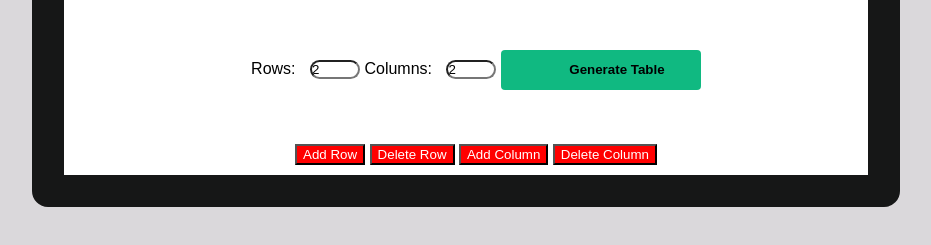
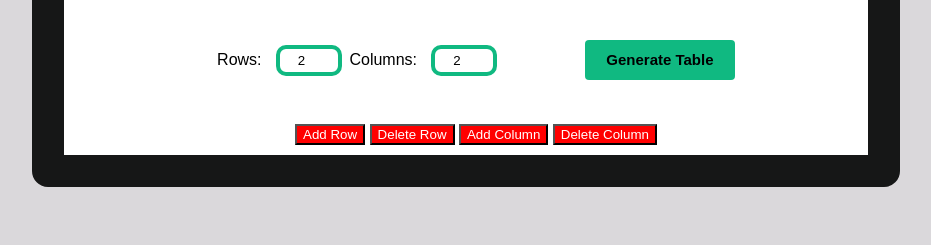
Before and after one commit to Mary-Vivian/Dynamic_tables, a plain HTML site: page index.html in a window 1280 px wide. Shown: the part 197-442 px from the top of the page, without its empty margins (128-1059 px from the left). Drawn offline with Linux system fonts and the light colour scheme.

Commit message:
added changes

```diff
--- a/style.css
+++ b/style.css
@@ -11,23 +11,29 @@ body {
 .container {
     text-align: center;
 }
-.controls, .row-column-controls {
+.controls{
+
+}
+.row-column-controls {
     margin: 10px 0;
+
 }
 label {
     margin-right: 10px;
 }
 input {
+    text-align: center;
+    border-radius: 10px;
+
+    border:solid 4px  #10b981; ;
     width: 50px;
-    margin-right: 10px;
-    border-radius: 30px;
-    margin: 0;
-    padding: 0;
-    box-sizing: border-box;
+    padding: 4px 4px;
+    margin-right: 3px;
     font-family: "Poppins", sans-serif;
 }
 .content {
     display: flex;
+    justify-content: space-around;
     flex-direction: column;
     text-align: center;
     justify-content: center;
@@ -46,15 +52,17 @@ input {
 #Generatebtn{
     border-radius: 16px;
     margin: 1rem auto;
-    display: inline;
+    /* display: inline; */
     background-color: #10b981;
-    width: 200px;
+    width: 150px;
     height: 40px;
+    font-size: 15px;
     font-weight: 700;
-    padding: 4px 8px;
+    padding: 4px 4px;
     border-radius: 4px;
     border: none;
-    padding-left: 40px;
+   margin-left: 80px;
+
 }
 
 table {
```
Also changed, not shown: index.html (+3 -0 lines).
